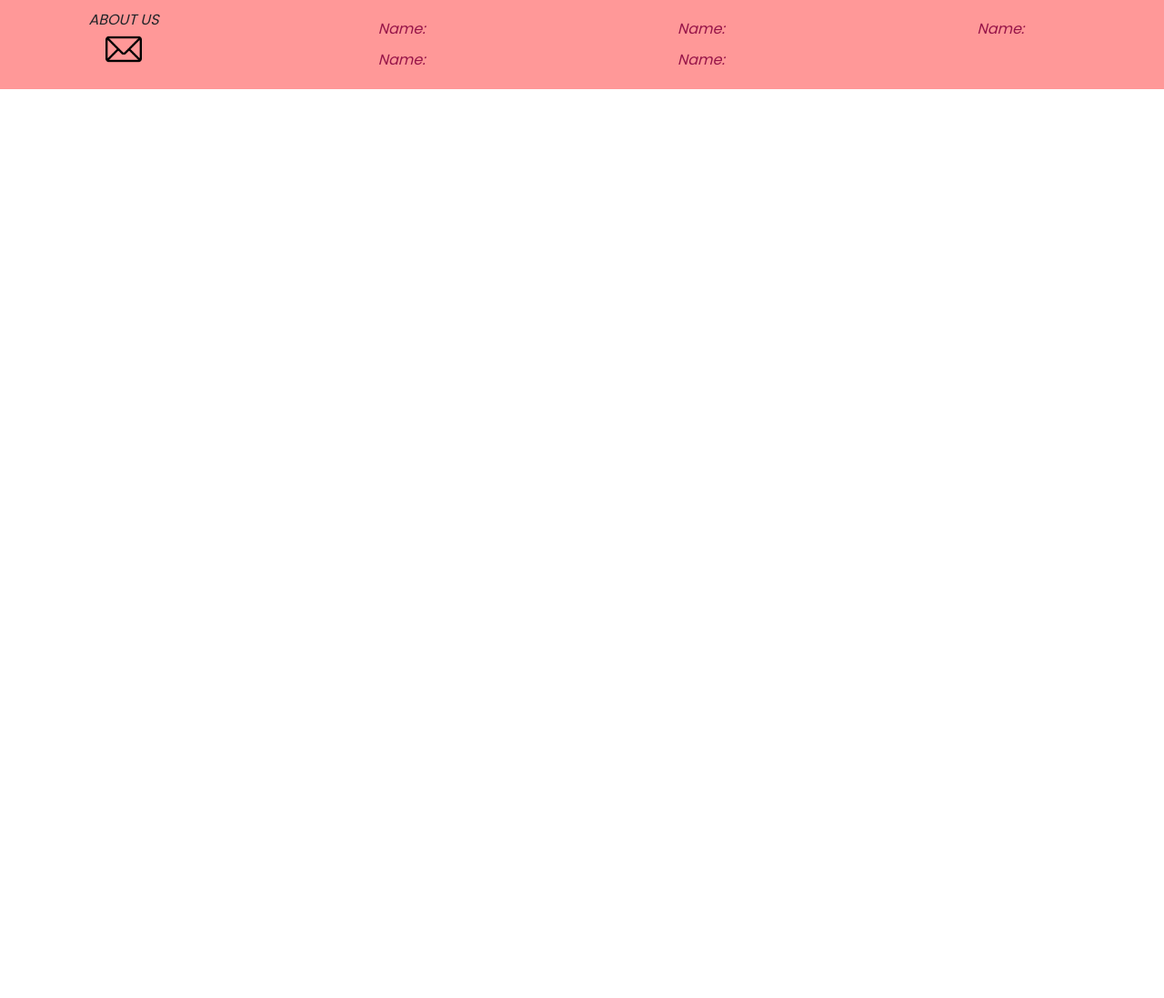
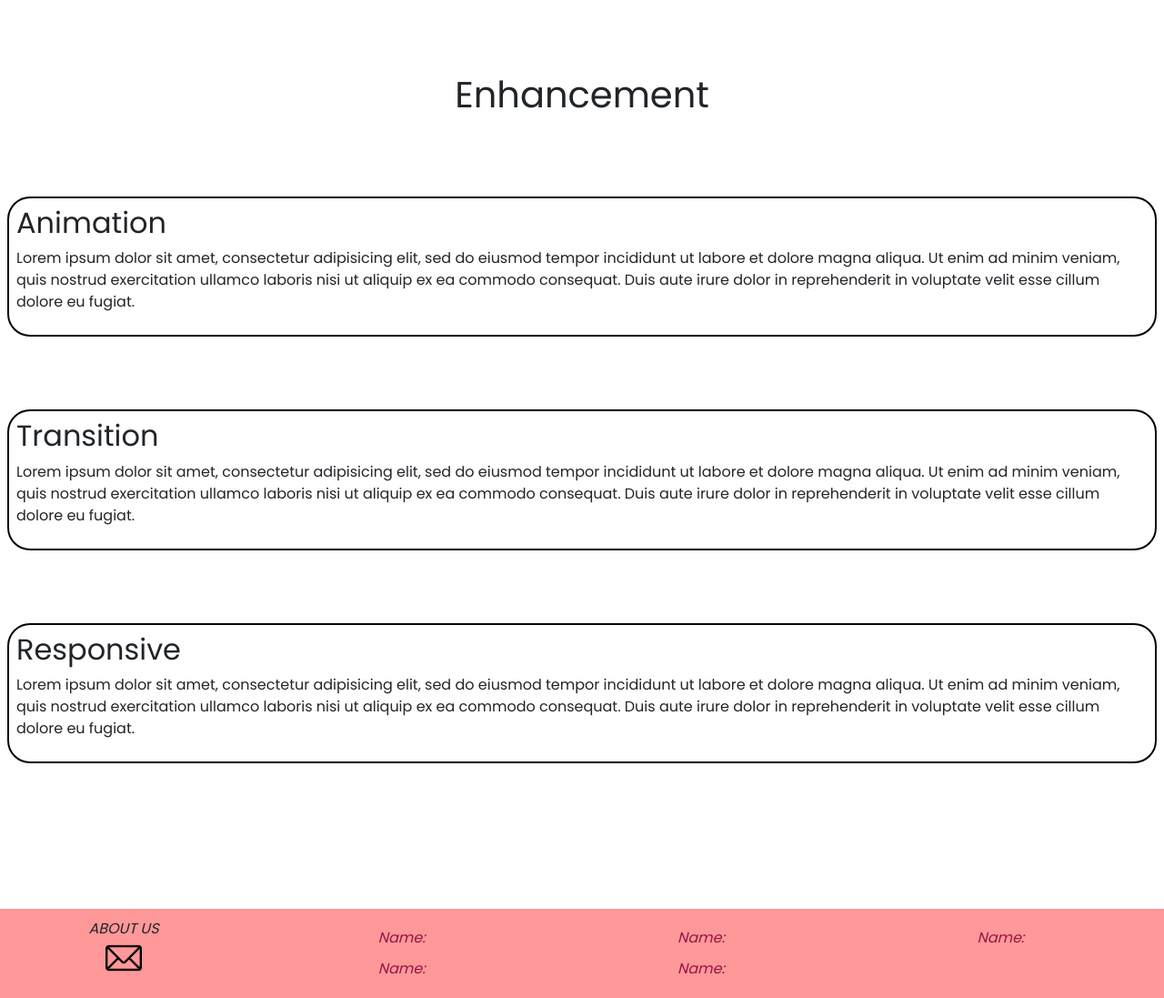
Before and after one commit to checkiejan/inquiry_project, a PHP site: page /enhancement.html in a window 1280 px wide. Shown: the part 80-1177 px from the top of the page at 91% size. Before the commit the page ends 178 px from the top, so only its background shows below. Run offline with PHP 8.4, Linux system fonts and the light colour scheme.

Commit message:
temporary enhancement

```diff
--- a/enhancement.html
+++ b/enhancement.html
@@ -45,14 +45,28 @@
       </div>
     </nav>
   </header>
-
-<div class="transition">
-
-</div>
+<div class="eh-body">
 
 
+<section class="eh-head">
+    <h1>Enhancement</h1>
+</section>
 
+<section>
+  <h2>Animation</h2>
+  <p>Lorem ipsum dolor sit amet, consectetur adipisicing elit, sed do eiusmod tempor incididunt ut labore et dolore magna aliqua. Ut enim ad minim veniam, quis nostrud exercitation ullamco laboris nisi ut aliquip ex ea commodo consequat. Duis aute irure dolor in reprehenderit in voluptate velit esse cillum dolore eu fugiat.</p>
+</section>
 
+<section>
+  <h2>Transition</h2>
+  <p>Lorem ipsum dolor sit amet, consectetur adipisicing elit, sed do eiusmod tempor incididunt ut labore et dolore magna aliqua. Ut enim ad minim veniam, quis nostrud exercitation ullamco laboris nisi ut aliquip ex ea commodo consequat. Duis aute irure dolor in reprehenderit in voluptate velit esse cillum dolore eu fugiat.</p>
+</section>
+
+<section>
+  <h2>Responsive</h2>
+  <p>Lorem ipsum dolor sit amet, consectetur adipisicing elit, sed do eiusmod tempor incididunt ut labore et dolore magna aliqua. Ut enim ad minim veniam, quis nostrud exercitation ullamco laboris nisi ut aliquip ex ea commodo consequat. Duis aute irure dolor in reprehenderit in voluptate velit esse cillum dolore eu fugiat.</p>
+</section>
+</div>
   <footer>
     <div class="grid-container">
       <div >
--- a/style/style.css
+++ b/style/style.css
@@ -520,3 +520,43 @@ select::-ms-expand {
 
 /* end of the button */
   /* end of quiz css */
+  /* start of the enhancement css */
+.eh-head{
+  text-align: center;
+  padding: 5rem;
+}
+/* .eh-body{
+  background: linear-gradient(-45deg, #ee7752, #e73c7e, #23a6d5, #23d5ab);
+  background-size: 400% 400%;
+  animation: gradient 15s ease infinite;
+  height: 100vh;
+}
+@keyframes gradient {
+	0% {
+		background-position: 0% 50%;
+	}
+	50% {
+		background-position: 100% 50%;
+	}
+	100% {
+		background-position: 0% 50%;
+	}
+} */
+.eh-body{
+  /* background-color: #F6E7D8; */
+  padding-bottom: 5rem;
+}
+
+.eh-body section:not(:first-of-type){
+  margin-bottom: 5rem;
+  padding: 0.5rem;
+  border: 2px solid black;
+  border-radius: 25px;
+  margin-left: 0.5rem;
+  margin-right: 0.5rem;
+}
+/* .eh-body section:last-of-type{
+  margin-left: 0.5rem;
+  margin-right: 0.5rem;
+} */
+  /* end of the enhancement css */
```
